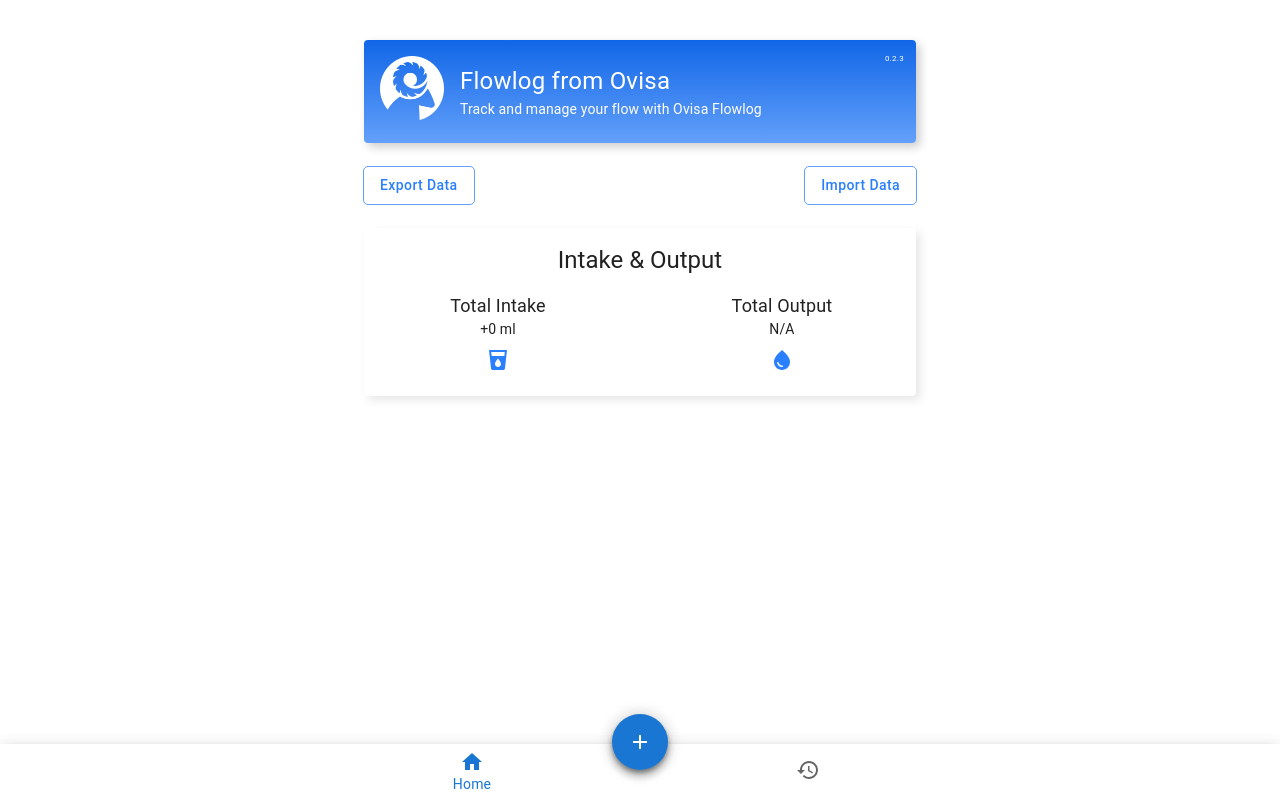
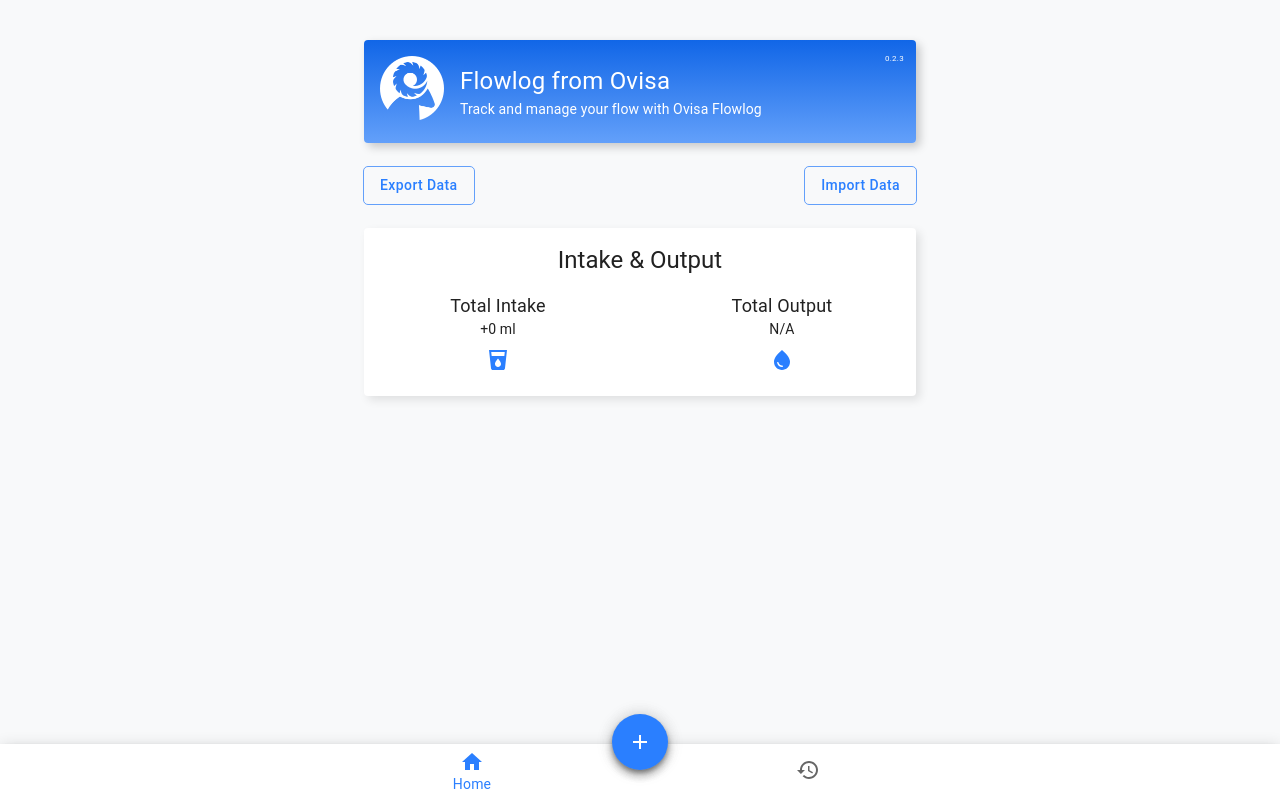
Before and after one commit to ovisatech/flowlog, a React (Create React App) app: page / in a window 1280 px wide. Built offline with nearby package versions, Linux system fonts and the light colour scheme.

Commit message:
updates theme and FAB color

```diff
--- a/src/App.js
+++ b/src/App.js
@@ -4,23 +4,24 @@
 import HistoryPage from "./pages/HistoryPage/HistoryPage.tsx";
 import { EntriesProvider } from "./context/EntriesContext";
 import Layout from "./components/Layout/Layout";
-import { ThemeProvider } from "@emotion/react";
-import { theme } from "./theme";
+import { ThemeProvider } from "@mui/material/styles";
+import { muiTheme } from './theme/Theme';
 
 function App() {
   return (
+    <ThemeProvider theme={muiTheme}>
       <EntriesProvider>
         <Router>
+          <CssBaseline />
           <Layout>
             <Routes>
               <Route path="/" element={<HomePage />} />
               <Route path="/history" element={<HistoryPage />} />
             </Routes>
-          <CssBaseline />
-          <ThemeProvider theme={theme} />
           </Layout>
         </Router>
       </EntriesProvider>
+    </ThemeProvider>
   );
 }
 
--- a/src/components/FlowlogCard/FlowlogCard.tsx
+++ b/src/components/FlowlogCard/FlowlogCard.tsx
@@ -1,14 +1,13 @@
-import React from "react";
 import { Card, CardContent, Typography, Box } from "@mui/material";
 import packageJson from "../../../package.json";
-import { theme } from "../../theme";
+import { theme } from "../../theme/Theme";
 
 const FlowlogCard = () => {
   return (
     <Card
       sx={{
         margin: "auto",
-        background: theme.palette.primaryLinearGradient,
+        background: theme.primaryLinearGradient,
         color: "white",
         marginBottom: 3,
         boxShadow: theme.shadows.cardColored,
--- a/src/components/Layout/Layout.tsx
+++ b/src/components/Layout/Layout.tsx
@@ -13,6 +13,7 @@
 import { WaterDrop, LocalDrink, Home, History } from "@mui/icons-material";
 import AddFlow from "../AddFlow";
 import AddLiquid from "../AddLiquid";
+import { theme } from "../../theme";
 
 const StyledFab = styled(Fab)({
   position: "absolute",
@@ -48,11 +49,13 @@
     {
       icon: <LocalDrink />,
       name: "Add intake",
+      color: theme.primaryLinearGradient,
       onClick: handleAddLiquidOpen,
     },
     {
       icon: <WaterDrop />,
       name: "Add urination",
+      color: theme.primaryLinearGradient,
       onClick: handleAddFlowOpen,
     },
   ];
@@ -79,6 +82,9 @@
           icon={<Home />}
           component={Link}
           to="/"
+          sx={{
+            color: theme.primaryLinearGradient,
+          }}
         />
 
         {/* Only here to fill the gap, because BottomNavigation only likes to work with 3 or more items. */}
@@ -91,6 +97,7 @@
               bottom: 0,
               left: "50%",
               transform: "translateX(-50%)",
+              backgroundColor: theme.primaryLinearGradient,
             }}
             icon={<SpeedDialIcon />}
           >
@@ -111,6 +118,9 @@
           icon={<History />}
           component={Link}
           to="/history"
+          sx={{
+            color: theme.primaryLinearGradient,
+          }}
         />
       </BottomNavigation>
     </Box>
--- a/src/theme/Theme.ts
+++ b/src/theme/Theme.ts
@@ -1,4 +1,6 @@
-export const theme = {
+import { createTheme } from '@mui/material/styles';
+
+const themeValues = {
   palette: {
     primary: {
       main: "#2A7FFF",
@@ -14,7 +16,6 @@
       default: "#f8f9fa",
       paper: "#ffffff",
     },
-    primaryLinearGradient: "linear-gradient(#1166E7, #63A0FA)",
   },
   spacing: {
     xs: "8px",
@@ -47,4 +48,20 @@
   },
 };
 
+// Create MUI theme
+export const muiTheme = createTheme({
+  palette: {
+    primary: themeValues.palette.primary,
+    secondary: themeValues.palette.secondary,
+    background: themeValues.palette.background,
+  },
+});
+
+// Keep your custom theme for custom properties
+export const theme = {
+  ...themeValues,
+  // Custom properties that MUI doesn't support
+  primaryLinearGradient: "linear-gradient(#1166E7, #63A0FA)",
+};
+
 export type Theme = typeof theme;
```
Lines whose indentation alone changed are shown as unchanged.
